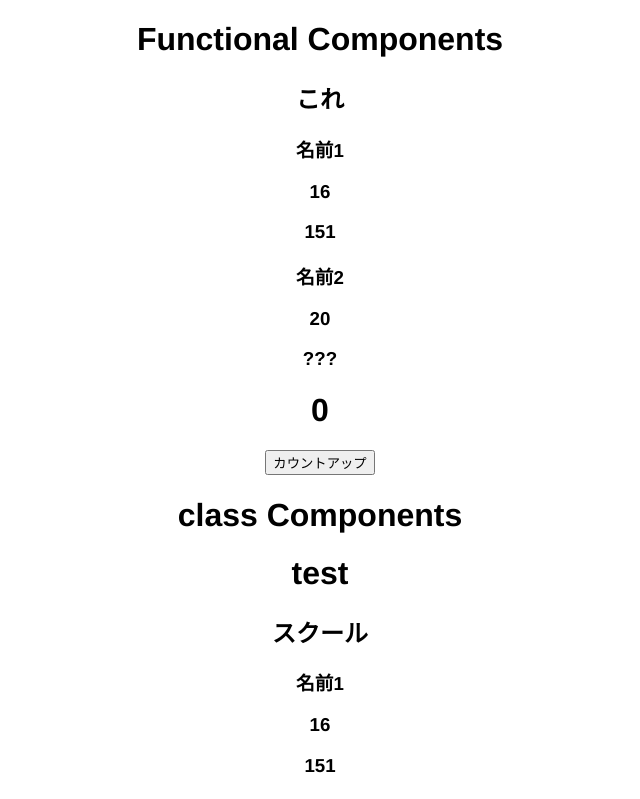
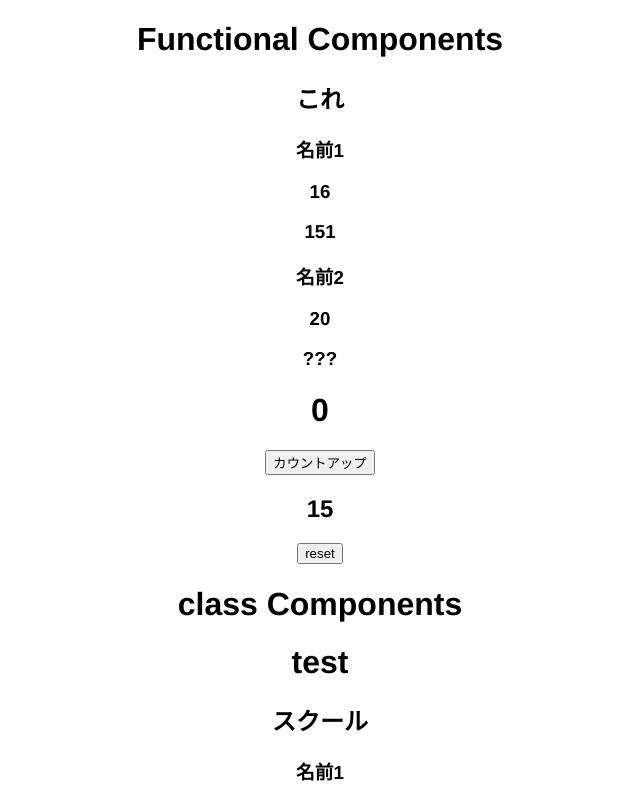
Before and after one commit to shigasy/react-ts-example, a React (Create React App) app: page / in a window 1280 px wide. Shown: the top 799 px of the page, without its empty margins (320-960 px from the left). Built offline with nearby package versions, Linux system fonts and the light colour scheme.

Commit message:
add: useEffect

```diff
--- a/src/App.tsx
+++ b/src/App.tsx
@@ -3,7 +3,7 @@ import './App.css';
 import Main from './Main';
 import Counter from './Counter';
 import Timer from './Timer';
-import { CharacterListFC, CounterFC } from './components/index';
+import { CharacterListFC, CounterFC, TimerFC } from './components/index';
 import { Character } from './types/character';
 
 const Characters: Character[] = [
@@ -25,6 +25,7 @@ const App = () => (
     <h1>Functional Components</h1>
     <CharacterListFC characters={Characters} school="これ" />
     <CounterFC />
+    <TimerFC />
 
     <h1>class Components</h1>
     <Main />
--- /dev/null
+++ b/src/components/TimerFC.tsx
@@ -0,0 +1,45 @@
+import React, { FC, useState, useEffect } from 'react';
+
+const LIMIT = 20;
+
+const TimerFC: FC = () => {
+  const [timeLeft, setTimeLeft] = useState(LIMIT);
+
+  const tick = () => {
+    setTimeLeft(prevTime => (prevTime === 0 ? LIMIT : prevTime - 1));
+  };
+
+  const reset = () => {
+    setTimeLeft(LIMIT);
+  };
+
+  // const tick2 = () => {
+  //   setTimeLeft(prevTime => prevTime - 1);
+  // };
+
+  useEffect(() => {
+    const timerId = setInterval(tick, 1000);
+
+    return () => clearInterval(timerId);
+  }, []);
+
+  // useEffect(() => {
+  //   const timerId = setInterval(tick2, 1000);
+
+  //   return () => clearInterval(timerId);
+  // }, []);
+
+  // useEffect(() => {
+  //   if (timeLeft === 0) reset();
+  // });
+
+  return (
+    <div>
+      <h2>{timeLeft}</h2>
+      <button type="button" onClick={reset}>
+        reset
+      </button>
+    </div>
+  );
+};
+export default TimerFC;
--- a/src/components/index.ts
+++ b/src/components/index.ts
@@ -1,3 +1,4 @@
 // export { default as CharacterListFC } from './CharacterListFC';
 export { default as CharacterListFC } from './CharacterListFC';
 export { default as CounterFC } from './CounterFC';
+export { default as TimerFC } from './TimerFC';
```
